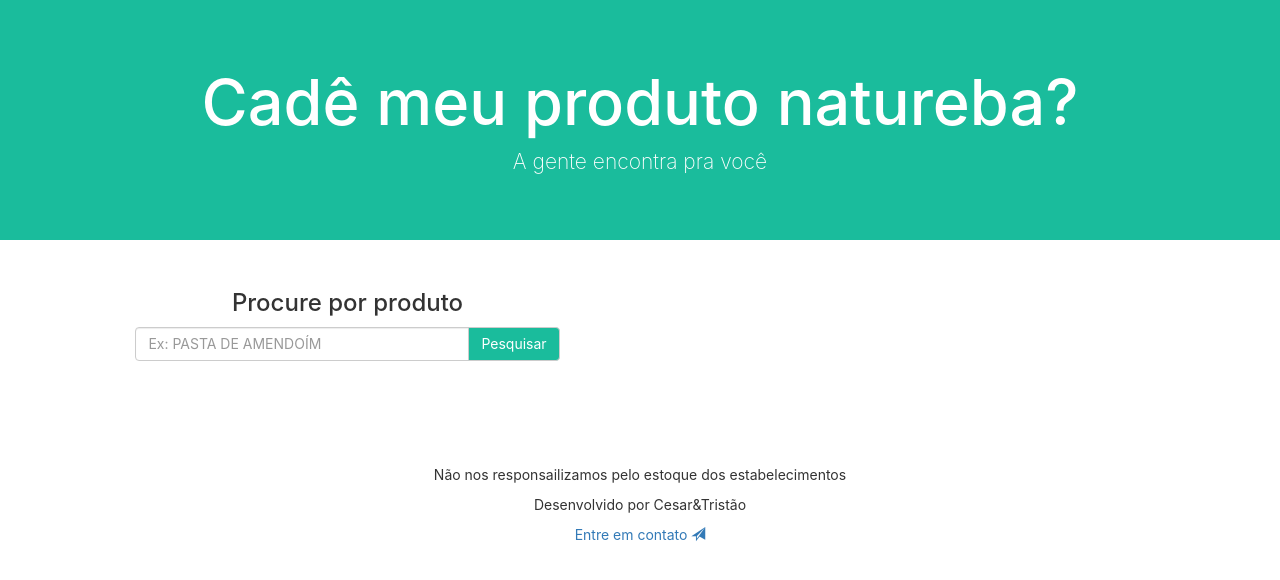
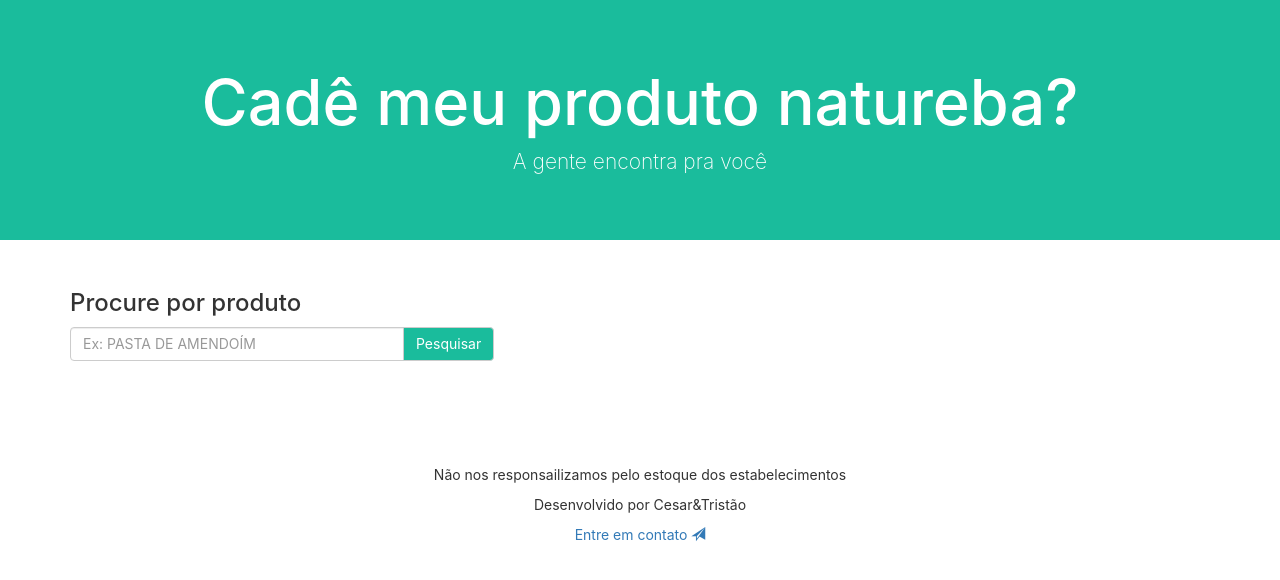
Before and after one commit to matheustristao/radarnaturebaclient, a React (Create React App) app in the folder client/: page / in a window 1280 px wide. Shown: the top 580 px of the page. Built offline with nearby package versions, Linux system fonts and the light colour scheme.

Commit message:
remocao classname App que centralizava

```diff
--- a/client/src/App.js
+++ b/client/src/App.js
@@ -4,7 +4,7 @@ import './App.css';
 
 function App() {
   return (
-    <div className="App">
+    <div className="">
       {/*
       <header className="App-header">
         <img src={logo} className="App-logo" alt="logo" />
```
